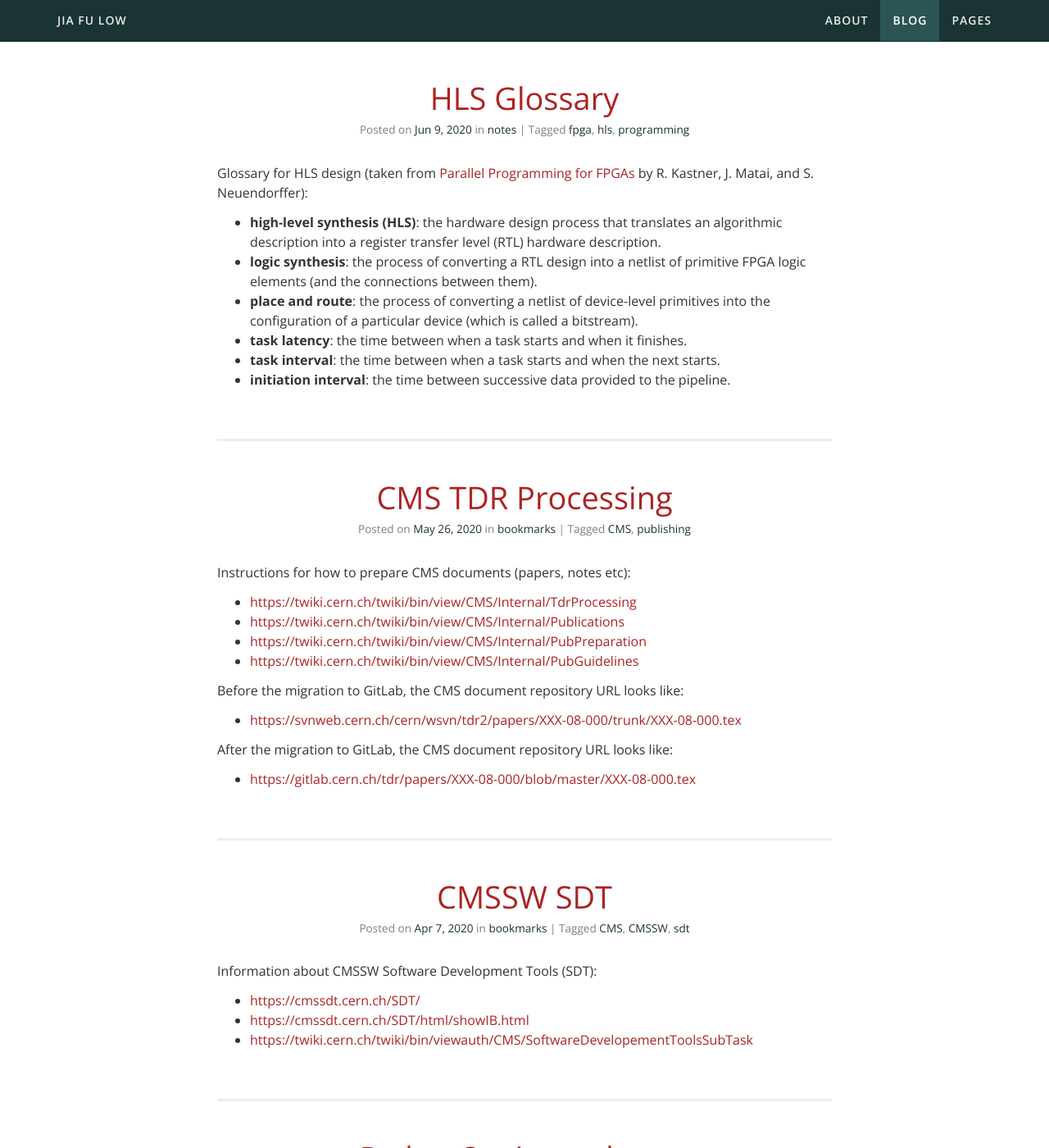
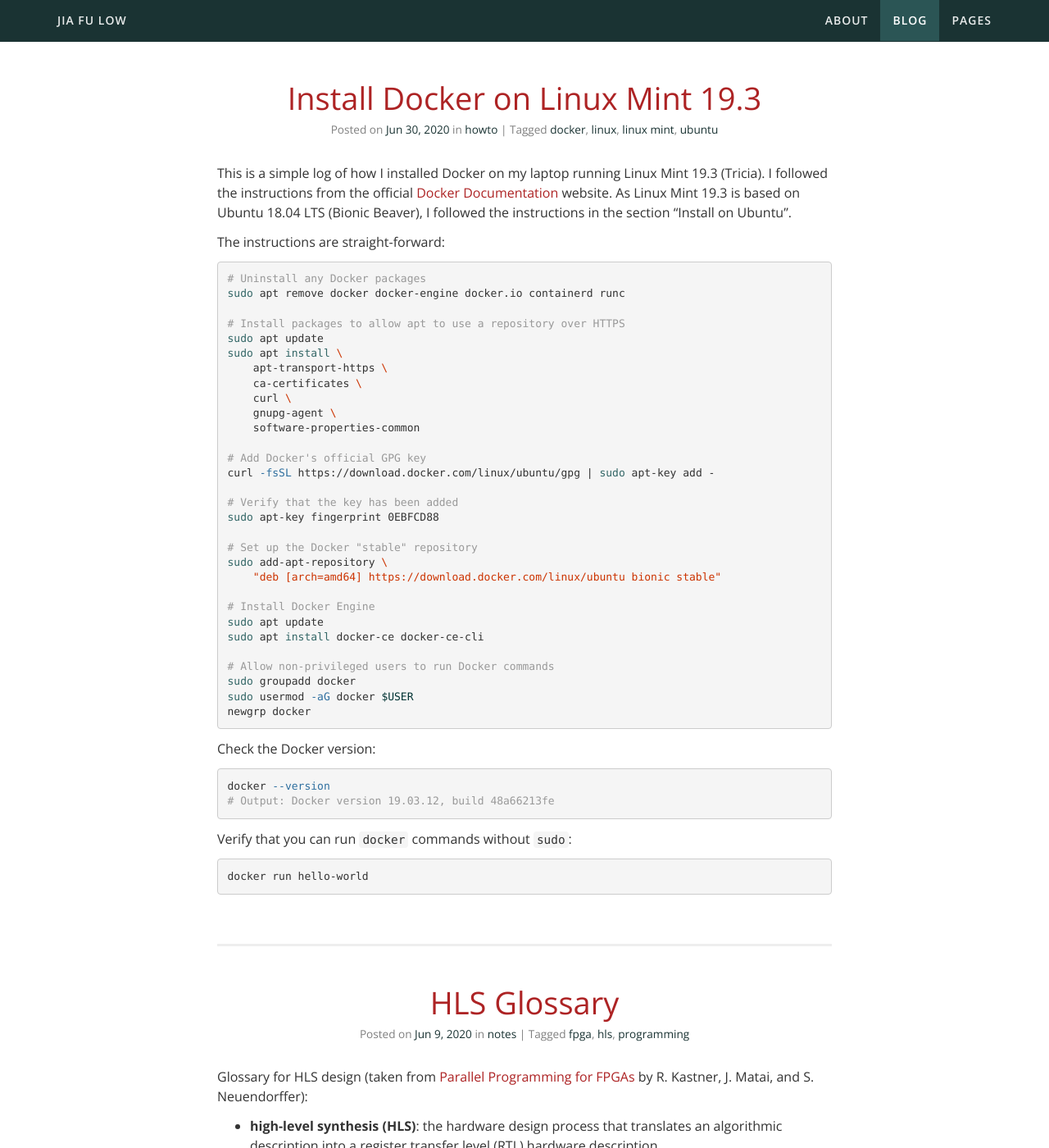
Before and after one commit to jiafulow/jiafulow.github.io, a Jekyll site: the page built from blog/index.html, in a window 1280 px wide and 1400 px high. Shown: the whole window at 82% size. Built offline with Jekyll 4.4.1, drawn with Linux system fonts in a browser that asks for light colours; the list of posts is cut into pages by our own code; a style sheet for code colours, icons or effects is not loaded; some of the changed text lies outside the part shown.

Commit message:
Create 2020-06-30-install-docker-on-linux-mint-19.3.md

````diff
--- /dev/null
+++ b/_posts/2020-06-30-install-docker-on-linux-mint-19.3.md
@@ -0,0 +1,57 @@
+---
+layout: post
+date: 2020-06-30 11:08:22
+title: Install Docker on Linux Mint 19.3
+categories: [howto]
+tags: [docker, linux, linux mint, ubuntu]
+---
+
+This is a simple log of how I installed Docker on my laptop running Linux Mint 19.3 (Tricia). I followed the instructions from the official [Docker Documentation](https://docs.docker.com/engine/install/ubuntu/) website. As Linux Mint 19.3 is based on Ubuntu 18.04 LTS (Bionic Beaver), I followed the instructions in the section "Install on Ubuntu".
+
+The instructions are straight-forward:
+
+``` bash
+# Uninstall any Docker packages
+sudo apt remove docker docker-engine docker.io containerd runc
+
+# Install packages to allow apt to use a repository over HTTPS
+sudo apt update
+sudo apt install \
+    apt-transport-https \
+    ca-certificates \
+    curl \
+    gnupg-agent \
+    software-properties-common
+
+# Add Docker's official GPG key
+curl -fsSL https://download.docker.com/linux/ubuntu/gpg | sudo apt-key add -
+
+# Verify that the key has been added
+sudo apt-key fingerprint 0EBFCD88
+
+# Set up the Docker "stable" repository
+sudo add-apt-repository \
+    "deb [arch=amd64] https://download.docker.com/linux/ubuntu bionic stable"
+
+# Install Docker Engine
+sudo apt update
+sudo apt install docker-ce docker-ce-cli
+
+# Allow non-privileged users to run Docker commands
+sudo groupadd docker
+sudo usermod -aG docker $USER
+newgrp docker
+```
+
+Check the Docker version:
+
+``` bash
+docker --version
+# Output: Docker version 19.03.12, build 48a66213fe
+```
+
+Verify that you can run `docker` commands without `sudo`:
+
+``` bash
+docker run hello-world
+```
````
Also changed, not shown: _posts/2019-07-03-tensorflow-in-cmssw.md (+1 -1 lines).
